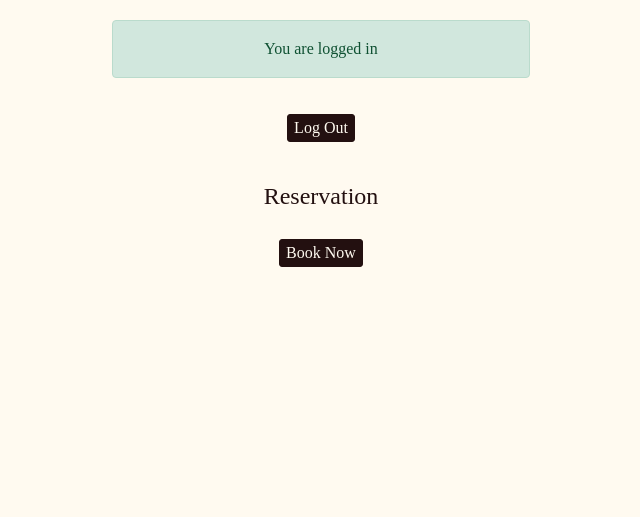
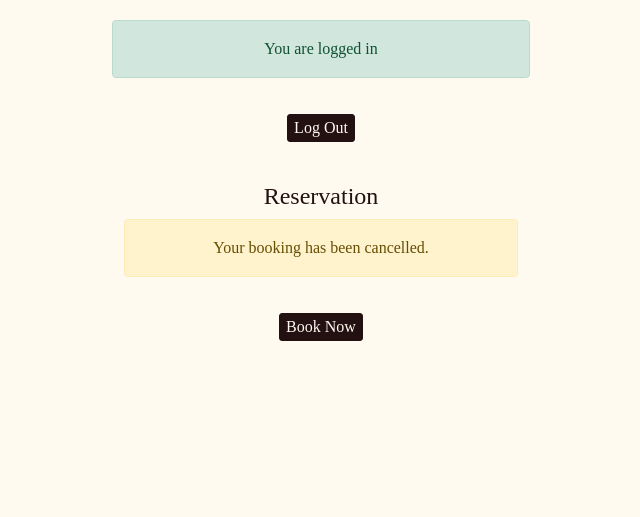
Before and after one commit to JustinFourie1993/lifter, a Django app: page /booking/cancel/1/ in a window 1280 px wide. Shown: the part 87-604 px from the top of the page, without its empty margins (319-959 px from the left). Run offline with Django 3.2, Linux system fonts and the light colour scheme; a user stored in the database is signed in; tables that the repository leaves empty hold one stand-in row (values such as "Sample post"); some libraries are stand-ins or nearby versions.

Commit message:
edit booking.html to display booking_canceled message

```diff
--- a/templates/booking.html
+++ b/templates/booking.html
@@ -1,25 +1,28 @@
-{% extends "base.html" %} {% load crispy_forms_tags %} {% block content %}
+{% extends "base.html" %}
 
+{% load crispy_forms_tags %}
+
+{% block content %}
 <div class="container-fluid menu-container">
     <div class="row booking-row">
-    <!-- Tells user if they are logged in -->
+
+        <!-- Tells if user is logged in -->
         {% if user.is_authenticated %}
         <div class="alert alert-success col-sm-4" role="alert">
             You are logged in
         </div>
         <a href="{% url 'account_logout' %}">
-      <button class="form-button">Log Out</button></a
-    >
+            <button class="form-button">Log Out</button>
+        </a>
 
-    <!-- Display user bookings -->
+        <!-- Displays user bookings -->
         {% if user_bookings %}
         <div class="col-sm-8">
             <h4>Your Bookings</h4>
             <ul>
                 {% for booking in user_bookings %}
                 <li>
-          {{ booking.date }} at {{ booking.time }} for party of {{
-          booking.party_of }}
+                    {{ booking.date }} at {{ booking.time }} for party of {{ booking.party_of }}
                     <a href="{% url 'edit_booking' booking.id %}">Edit</a> |
                     <a href="{% url 'cancel_booking' booking.id %}">Cancel</a>
                 </li>
@@ -28,17 +31,26 @@
         </div>
         {% endif %}
 
-    <!-- Booking form -->
         <div class="col-md-4">
             <h4>Reservation</h4>
+
             <!-- Display booking success message -->
             {% if booking_success %}
             <div class="alert alert-success">
                 Your booking was successful!
             </div>
             {% endif %}
+
+            <!-- Display booking cancelled message -->
+            {% if booking_cancelled %}
+            <div class="alert alert-warning">
+                Your booking has been cancelled.
+            </div>
+            {% endif %}
+
             <form class="form" method="post">
-        {{ form | crispy }} {% csrf_token %}
+                {{ form | crispy }}
+                {% csrf_token %}
                 <button class="form-button" type="submit">Book Now</button>
             </form>
         </div>
```
Lines whose indentation alone changed are shown as unchanged.
